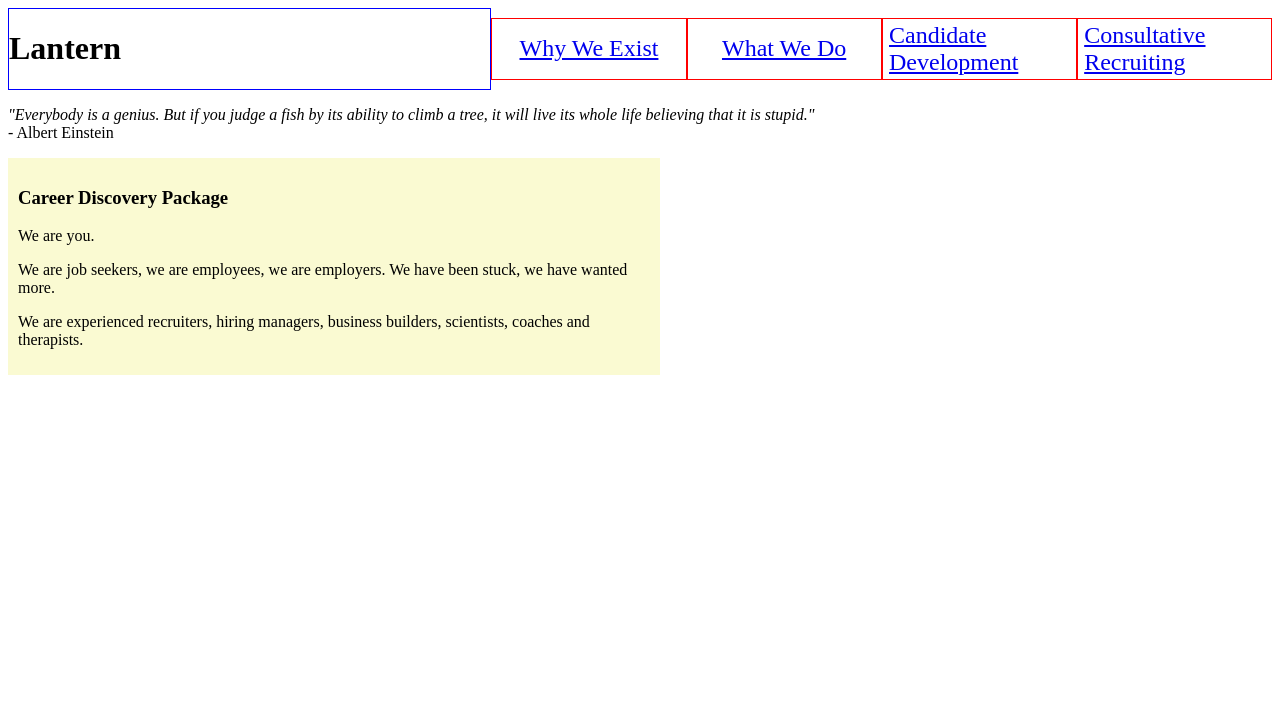
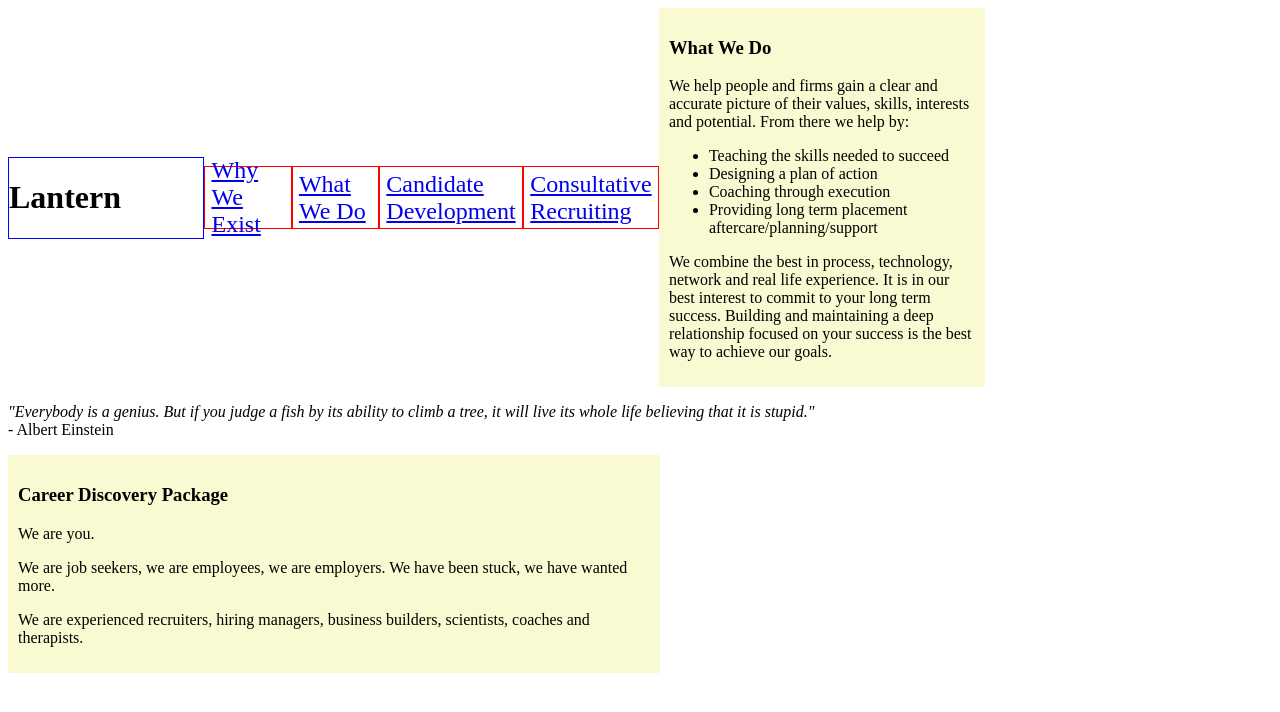
Before and after one commit to projecthorizon/lantern-v.01-react, a React (Create React App) app in the folder lantern/: page /what_we_do in a window 1280 px wide. Shown: the top 712 px of the page. Built offline with nearby package versions, Linux system fonts and the light colour scheme.

Commit message:
updating card, adding why/what pages

```diff
--- a/lantern/src/components/molecules/Card.js
+++ b/lantern/src/components/molecules/Card.js
@@ -10,9 +10,16 @@ const StyledCard = styled.div`
 `;
 
 export default class Card extends PureComponent {
+  createUl(arr) {
+    const lis = arr.map((li, i) => <li key={i}>{li}</li>);
+    return <ul>{lis}</ul>;
+  }
+
   render() {
     const { title, body, price, footer } = this.props;
-    const paragraphs = body.map((p, i) => <TextBody key={i} text={p} />);
+    const paragraphs = body.map((p, i) => {
+      return !Array.isArray(p) ? <TextBody key={i} text={p} /> : this.createUl(p);
+    });
     return price ? (
       <StyledCard>
         <h3>{title}</h3>
--- /dev/null
+++ b/lantern/src/components/pages/WhatWeDo.js
@@ -0,0 +1,34 @@
+import React, { Component } from 'react';
+import styled from 'styled-components';
+import { Card } from '../molecules';
+
+export default class WhatWeDo extends Component {
+  state = {
+    cards: [
+      {
+        title: 'What We Do',
+        body: [
+          'We help people and firms gain a clear and accurate picture of their values, skills, interests and potential. From there we help by:',
+          [
+            'Teaching the skills needed to succeed',
+            'Designing a plan of action',
+            'Coaching through execution',
+            'Providing long term placement aftercare/planning/support'
+          ],
+          'We combine the best in process, technology, network and real life experience. It is in our best interest to commit to your long term success. Building and maintaining a deep relationship focused on your success is the best way to achieve our goals.'
+        ]
+      }
+    ]
+  };
+  render() {
+    const {
+      cards: [card]
+    } = this.state;
+    const { title, body } = card;
+    return (
+      <div>
+        <Card title={title} body={body} />
+      </div>
+    );
+  }
+}
--- /dev/null
+++ b/lantern/src/components/pages/WhyWeExist.js
@@ -0,0 +1,28 @@
+import React, { Component } from 'react';
+import styled from 'styled-components';
+import { Card } from '../molecules';
+
+export default class WhyWeExist extends Component {
+  state = {
+    cards: [
+      {
+        title: 'Why We Exist',
+        body: [
+          'We exist because of you, because of our experience being you.',
+          'Pain is inevitable, suffering is not. We want to relieve you of the suffering we have experienced on our own career journeys and propel you towards successfully achieving your ambitions. By doing this we believe we can help people live happier, more fulfilled, more productive lives at work, at home and in your community.'
+        ]
+      }
+    ]
+  };
+  render() {
+    const {
+      cards: [card]
+    } = this.state;
+    const { title, body } = card;
+    return (
+      <div>
+        <Card title={title} body={body} />
+      </div>
+    );
+  }
+}
--- a/lantern/src/components/pages/index.js
+++ b/lantern/src/components/pages/index.js
@@ -1 +1,3 @@
 export { default as Home } from './Home';
+export { default as WhatWeDo } from './WhatWeDo';
+export { default as WhyWeExist } from './WhyWeExist';
```
Also changed, not shown: lantern/src/Lantern.js (+4 -4 lines), lantern/src/components/templates/index.js (deleted).
